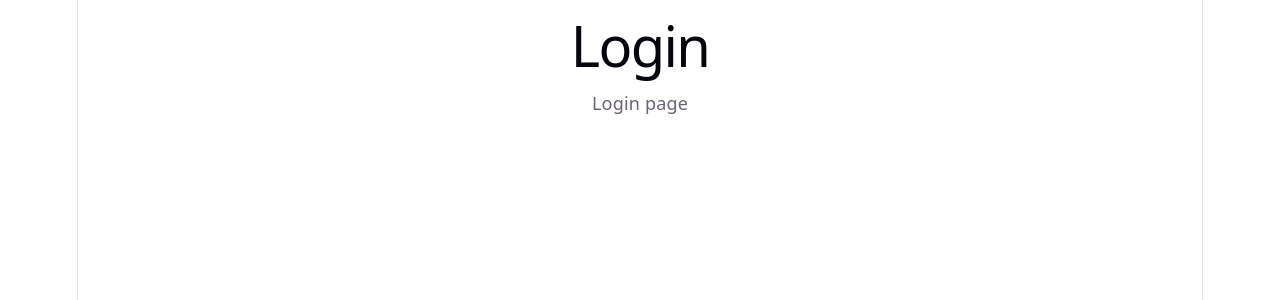
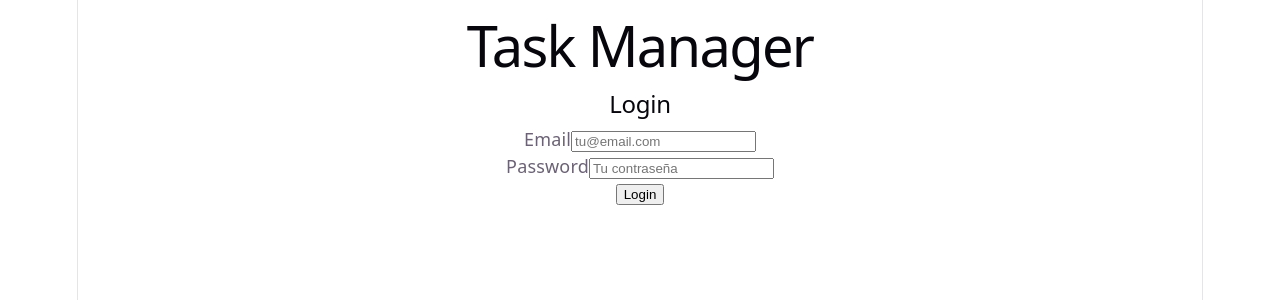
Before and after one commit to laclipi/Task-Manager, a React (Vite) app in the folder frontend/: page /login in a window 1280 px wide. Shown: the top 300 px of the page. Built offline with nearby package versions, Linux system fonts and the light colour scheme.

Commit message:
feat: connect frontend login and tasks

```diff
--- a/frontend/src/pages/LoginPage.tsx
+++ b/frontend/src/pages/LoginPage.tsx
@@ -1,10 +1,57 @@
+import { useState } from "react";
+import { login } from "../services/authService";
+
 function LoginPage() {
+  const [email, setEmail] = useState("");
+  const [password, setPassword] = useState("");
+
   return (
     <main>
-      <h1>Login</h1>
-      <p>Login page</p>
+      <h1>Task Manager</h1>
+      <h2>Login</h2>
+
+      <form onSubmit={handleSubmit}>
+        <div>
+          <label htmlFor="email">Email</label>
+          <input
+            id="email"
+            type="email"
+            placeholder="tu@email.com"
+            value={email}
+            onChange={(event) => setEmail(event.target.value)}
+          />
+        </div>
+
+        <div>
+          <label htmlFor="password">Password</label>
+          <input
+            id="password"
+            type="password"
+            placeholder="Tu contraseña"
+            value={password}
+            onChange={(event) => setPassword(event.target.value)}
+          />
+        </div>
+
+        <button type="submit">Login</button>
+      </form>
     </main>
   );
+  async function handleSubmit(event: React.FormEvent<HTMLFormElement>) {
+    event.preventDefault();
+
+    try {
+      const token = await login(email, password);
+
+      localStorage.setItem("token", token);
+
+      console.log("JWT guardado");
+
+      console.log("JWT:", token);
+    } catch (error) {
+      console.error("Login failed:", error);
+    }
+  }
 }
 
 export default LoginPage;
--- a/frontend/src/pages/TasksPage.tsx
+++ b/frontend/src/pages/TasksPage.tsx
@@ -1,8 +1,39 @@
+import { useEffect, useState } from "react";
+
+import { getTasks } from "../services/taskService";
+
 function TasksPage() {
+  const [tasks, setTasks] = useState([]);
+
+  useEffect(() => {
+    async function loadTasks() {
+      try {
+        const data = await getTasks();
+
+        setTasks(data);
+
+        console.log("Tasks:", data);
+      } catch (error) {
+        console.error("Failed to load tasks:", error);
+      }
+    }
+
+    loadTasks();
+  }, []);
+
   return (
     <main>
       <h1>Tasks</h1>
-      <p>Tasks page</p>
+
+      {tasks.length === 0 ? (
+        <p>No tasks yet</p>
+      ) : (
+        <ul>
+          {tasks.map((task) => (
+            <li key={task.id}>{task.title}</li>
+          ))}
+        </ul>
+      )}
     </main>
   );
 }
--- /dev/null
+++ b/frontend/src/services/authService.ts
@@ -0,0 +1,20 @@
+export async function login(email: string, password: string) {
+  const response = await fetch("http://localhost:8080/auth/login", {
+    method: "POST",
+    headers: {
+      "Content-Type": "application/json",
+    },
+    body: JSON.stringify({
+      email,
+      password,
+    }),
+  });
+
+  if (!response.ok) {
+    throw new Error("Login failed");
+  }
+
+  const token = await response.text();
+
+  return token;
+}
--- /dev/null
+++ b/frontend/src/services/taskService.ts
@@ -0,0 +1,15 @@
+export async function getTasks() {
+  const token = localStorage.getItem("token");
+
+  const response = await fetch("http://localhost:8080/tasks", {
+    headers: {
+      Authorization: `Bearer ${token}`,
+    },
+  });
+
+  if (!response.ok) {
+    throw new Error("Failed to load tasks");
+  }
+
+  return response.json();
+}
```
Also changed, not shown: 1 other file (tests, documents, lock files or other folders).
